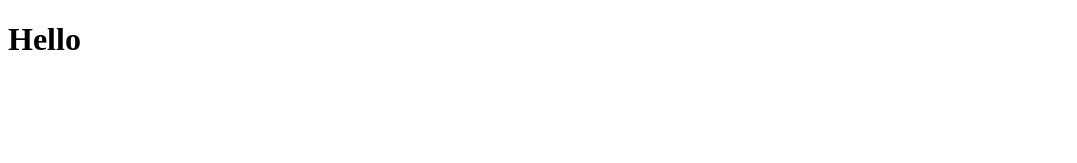
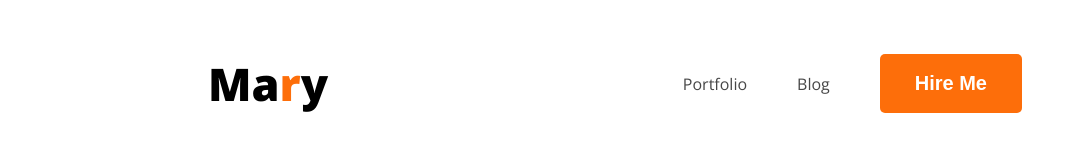
Before and after one commit to abdullah0153757/Practice-Portfolio-website, a plain HTML site: page index.html in a window 1280 px wide. Shown: the whole page, without its empty margins (0-1077 px from the left). Drawn offline with nearby package versions, Linux system fonts and the light colour scheme.

Commit message:
nav bar done

```diff
--- a/index.html
+++ b/index.html
@@ -4,10 +4,34 @@
     <meta charset="UTF-8">
     <meta name="viewport" content="width=device-width, initial-scale=1.0">
     <link rel="stylesheet" href="styles/style.css">
+    <!-- Google font -->
+    <link rel="preconnect" href="https://fonts.googleapis.com">
+    <link rel="preconnect" href="https://fonts.gstatic.com" crossorigin>
+    <link href="https://fonts.googleapis.com/css2?family=Open+Sans:ital,wght@0,300..800;1,300..800&display=swap" rel="stylesheet">
+
     <title>Portfolio Website</title>
 </head>
-<body>
-    <h1>Hello</h1>
+<body class="open-sans-normal">
+    <header>
+        <nav>
+            <h3 class="nav-title">Ma<span class="text-primary">r</span>y</h3>
+            <ul>
+                <li><a class="dark-2" href="#">Portfolio</a></li>
+                <li><a class="dark-2" href="#">Blog</a></li>
+                <li><a href="#"><button class="btn-primary">Hire Me</button></a></li>
+            </ul>
+
+        </nav>
+
+    </header>
+
+    <main>
+
+    </main>
+
+    <footer>
+
+    </footer>
 
 </body>
 </html>
--- a/styles/style.css
+++ b/styles/style.css
@@ -0,0 +1,54 @@
+.open-sans-normal {
+    font-family: "Open Sans", sans-serif;
+    font-optical-sizing: auto;
+    font-style: normal;
+    font-variation-settings:
+      "wdth" 100;
+  }
+
+  /* shared style */
+    .text-primary{
+        color: #FD6E0A;
+    }
+
+    .dark-2{
+        color: #474747;
+    }
+
+    .btn-primary{
+        background-color: #FD6E0A;
+        font-weight: bold;
+        color: white;
+        padding: 18px 35px;
+        border: none;
+        border-radius: 5px;
+        font-size: 20px;
+    }
+
+
+  /* Nav styles */
+  nav{
+    display: flex;
+    align-items: center;
+    justify-content: space-between;
+    margin: 0 200px;
+  }
+
+  .nav-title{
+    font-weight: 800;
+    font-size: 45px;
+  }
+
+  nav ul{
+    display: flex;
+    align-items: center;
+  }
+
+  nav ul li{
+    list-style: none;
+    margin-right: 50px;
+  }
+
+  nav li a {
+    text-decoration: none;
+  }
```
